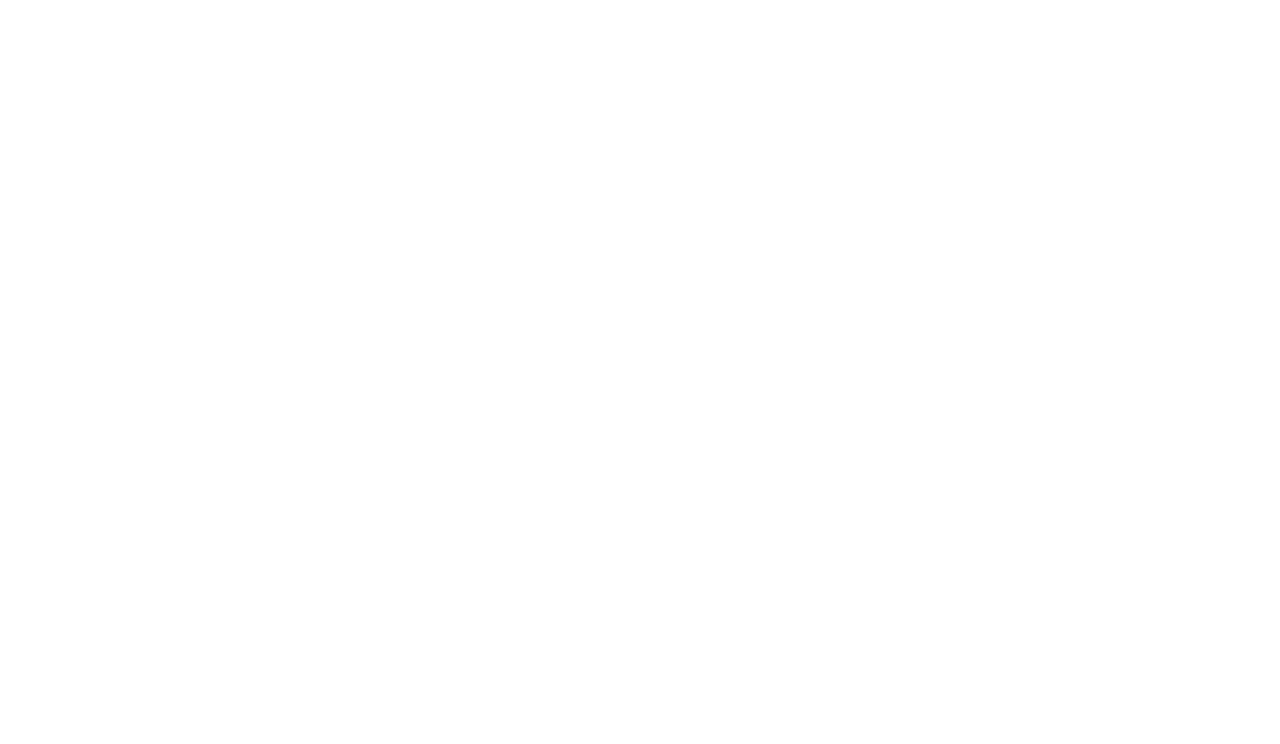
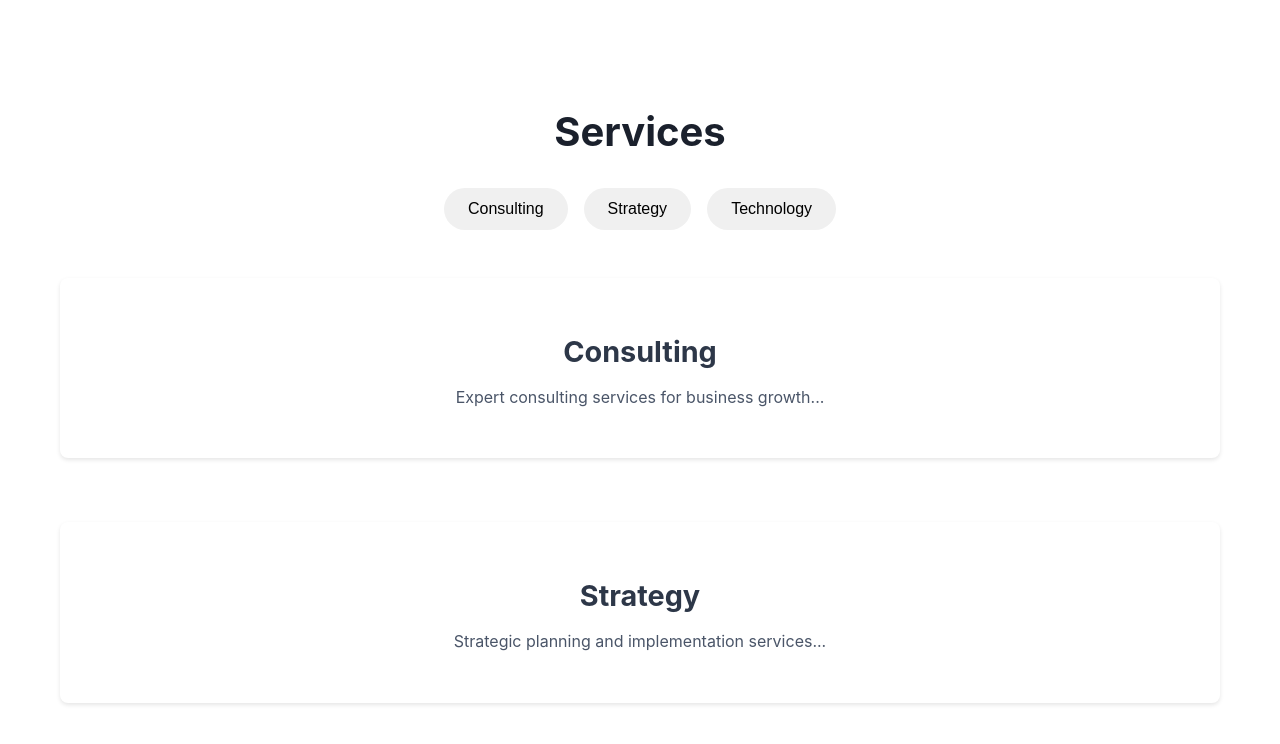
Before and after one commit to GideonLangenhoven/coffeefuel, a React (Create React App) app: page /services in a window 1280 px wide. Before the commit this address had no page. Shown: the top 744 px of the page. Built offline with nearby package versions, Linux system fonts and the light colour scheme.

Commit message:
“Industries”

```diff
--- a/src/App.js
+++ b/src/App.js
@@ -7,6 +7,7 @@ import Industries from './Views/Industries';
 import Services from './Views/Services';
 import Insights from './Views/Insights';
 import AboutUs from './Views/AboutUs';
+import Testimonials from './Views/Testimonials';
 
 function App() {
   return (
@@ -14,10 +15,11 @@ function App() {
       <div className="App">
         <Routes>
           <Route path="/" element={<HomePage />} />
-          <Route path="/industry1" element={<Industries />} />
-          <Route path="/service1" element={<Services />} />
-          <Route path="/insight1" element={<Insights />} />
+          <Route path="/industries" element={<Industries />} />
+          <Route path="/services" element={<Services />} />
+          <Route path="/insights" element={<Insights />} />
           <Route path="/about" element={<AboutUs />} />
+          <Route path="/testimonials" element={<Testimonials />} />
           {/* Add more routes as needed */}
         </Routes>
       </div>
--- a/src/Views/AboutUs.js
+++ b/src/Views/AboutUs.js
@@ -1,15 +1,39 @@
-// src/Views/Industries.js
+// src/Views/AboutUs.js
 import React from 'react';
-import Header from './Header';
-
+import './PageStyles.css';
 
 const AboutUs = () => {
+  const scrollToSection = (id) => {
+    const element = document.getElementById(id);
+    if (element) {
+      element.scrollIntoView({ behavior: 'smooth' });
+    }
+  };
+
   return (
-    <div>
-      <Header />
-      {/* Page content */}
-      <h1>Industries</h1>
-      <p>This is the Industries page.</p>
+    <div className="page-container">
+      <h1 className="page-title">About Us</h1>
+
+      <div className="section-nav">
+        <button onClick={() => scrollToSection('company')}>Company</button>
+        <button onClick={() => scrollToSection('team')}>Team</button>
+        <button onClick={() => scrollToSection('careers')}>Careers</button>
+      </div>
+
+      <section id="company" className="content-section">
+        <h2>Company</h2>
+        <p>Our story and mission...</p>
+      </section>
+
+      <section id="team" className="content-section">
+        <h2>Team</h2>
+        <p>Meet our expert team...</p>
+      </section>
+
+      <section id="careers" className="content-section">
+        <h2>Careers</h2>
+        <p>Join our growing team...</p>
+      </section>
     </div>
   );
 };
--- a/src/Views/Industries.js
+++ b/src/Views/Industries.js
@@ -1,16 +1,42 @@
 // src/Views/Industries.js
 import React from 'react';
-import Header from './Header';
-import Footer from '../Components/Footer';
+import './PageStyles.css';
 
 const Industries = () => {
+  // Function to scroll to section
+  const scrollToSection = (id) => {
+    const element = document.getElementById(id);
+    if (element) {
+      element.scrollIntoView({ behavior: 'smooth' });
+    }
+  };
+
   return (
-    <div>
-      <Header />
-      {/* Page content */}
-      <h1>Industries</h1>
-      <p>This is the Industries page.</p>
-      <Footer />
+    <div className="page-container">
+      <h1 className="page-title">Industries</h1>
+
+      {/* Navigation Links */}
+      <div className="section-nav">
+        <button onClick={() => scrollToSection('manufacturing')}>Manufacturing</button>
+        <button onClick={() => scrollToSection('automotive')}>Automotive</button>
+        <button onClick={() => scrollToSection('healthcare')}>Healthcare</button>
+      </div>
+
+      {/* Content Sections */}
+      <section id="manufacturing" className="content-section">
+        <h2>Manufacturing</h2>
+        <p>Comprehensive solutions for the manufacturing sector...</p>
+      </section>
+
+      <section id="automotive" className="content-section">
+        <h2>Automotive</h2>
+        <p>Innovative approaches for automotive industry challenges...</p>
+      </section>
+
+      <section id="healthcare" className="content-section">
+        <h2>Healthcare</h2>
+        <p>Advanced solutions for healthcare providers...</p>
+      </section>
     </div>
   );
 };
--- a/src/Views/Insights.js
+++ b/src/Views/Insights.js
@@ -1,16 +1,39 @@
-// src/Views/Industries.js
+// src/Views/Insights.js
 import React from 'react';
-import Header from './Header';
-import Footer from '../Components/Footer';
+import './PageStyles.css';
 
 const Insights = () => {
+  const scrollToSection = (id) => {
+    const element = document.getElementById(id);
+    if (element) {
+      element.scrollIntoView({ behavior: 'smooth' });
+    }
+  };
+
   return (
-    <div>
-      <Header />
-      {/* Page content */}
-      <h1>Industries</h1>
-      <p>This is the Industries page.</p>
-      <Footer />
+    <div className="page-container">
+      <h1 className="page-title">Insights</h1>
+
+      <div className="section-nav">
+        <button onClick={() => scrollToSection('blog')}>Blog</button>
+        <button onClick={() => scrollToSection('news')}>News</button>
+        <button onClick={() => scrollToSection('events')}>Events</button>
+      </div>
+
+      <section id="blog" className="content-section">
+        <h2>Blog</h2>
+        <p>Latest insights and thought leadership...</p>
+      </section>
+
+      <section id="news" className="content-section">
+        <h2>News</h2>
+        <p>Latest company and industry news...</p>
+      </section>
+
+      <section id="events" className="content-section">
+        <h2>Events</h2>
+        <p>Upcoming events and conferences...</p>
+      </section>
     </div>
   );
 };
--- /dev/null
+++ b/src/Views/PageStyles.css
@@ -0,0 +1,74 @@
+.page-container {
+  padding: 80px 20px 40px;
+  max-width: 1200px;
+  margin: 0 auto;
+}
+
+.page-title {
+  font-size: 2.5rem;
+  color: #1a202c;
+  margin-bottom: 2rem;
+  text-align: center;
+}
+
+.section-nav {
+  display: flex;
+  justify-content: center;
+  gap: 1rem;
+  margin-bottom: 3rem;
+  flex-wrap: wrap;
+}
+
+.section-nav button {
+  padding: 0.75rem 1.5rem;
+  background-color: #f0f0f0;
+  border: none;
+  border-radius: 25px;
+  cursor: pointer;
+  font-size: 1rem;
+  transition: all 0.3s ease;
+}
+
+.section-nav button:hover {
+  background-color: #e0e0e0;
+  transform: translateY(-2px);
+}
+
+.content-section {
+  margin-bottom: 4rem;
+  padding: 2rem;
+  background-color: #fff;
+  border-radius: 8px;
+  box-shadow: 0 2px 4px rgba(0, 0, 0, 0.1);
+}
+
+.content-section h2 {
+  color: #2d3748;
+  margin-bottom: 1rem;
+  font-size: 1.8rem;
+}
+
+.content-section p {
+  color: #4a5568;
+  line-height: 1.6;
+}
+
+@media (max-width: 768px) {
+  .page-container {
+    padding: 60px 15px 30px;
+  }
+
+  .page-title {
+    font-size: 2rem;
+  }
+
+  .section-nav {
+    flex-direction: column;
+    align-items: center;
+  }
+
+  .section-nav button {
+    width: 100%;
+    max-width: 300px;
+  }
+}
--- a/src/Views/Services.js
+++ b/src/Views/Services.js
@@ -1,16 +1,39 @@
-// src/Views/Industries.js
+// src/Views/Services.js
 import React from 'react';
-import Header from './Header';
-import Footer from '../Components/Footer';
+import './PageStyles.css';
 
 const Services = () => {
+  const scrollToSection = (id) => {
+    const element = document.getElementById(id);
+    if (element) {
+      element.scrollIntoView({ behavior: 'smooth' });
+    }
+  };
+
   return (
-    <div>
-      <Header />
-      {/* Page content */}
-      <h1>Industries</h1>
-      <p>This is the Industries page.</p>
-      <Footer />
+    <div className="page-container">
+      <h1 className="page-title">Services</h1>
+
+      <div className="section-nav">
+        <button onClick={() => scrollToSection('consulting')}>Consulting</button>
+        <button onClick={() => scrollToSection('strategy')}>Strategy</button>
+        <button onClick={() => scrollToSection('technology')}>Technology</button>
+      </div>
+
+      <section id="consulting" className="content-section">
+        <h2>Consulting</h2>
+        <p>Expert consulting services for business growth...</p>
+      </section>
+
+      <section id="strategy" className="content-section">
+        <h2>Strategy</h2>
+        <p>Strategic planning and implementation services...</p>
+      </section>
+
+      <section id="technology" className="content-section">
+        <h2>Technology</h2>
+        <p>Cutting-edge technology solutions...</p>
+      </section>
     </div>
   );
 };
--- /dev/null
+++ b/src/Views/Testimonials.js
@@ -0,0 +1,40 @@
+import React from 'react';
+import './PageStyles.css';
+
+const Testimonials = () => {
+  const scrollToSection = (id) => {
+    const element = document.getElementById(id);
+    if (element) {
+      element.scrollIntoView({ behavior: 'smooth' });
+    }
+  };
+
+  return (
+    <div className="page-container">
+      <h1 className="page-title">Testimonials</h1>
+
+      <div className="section-nav">
+        <button onClick={() => scrollToSection('client-stories')}>Client Stories</button>
+        <button onClick={() => scrollToSection('success-cases')}>Success Cases</button>
+        <button onClick={() => scrollToSection('feedback')}>Feedback</button>
+      </div>
+
+      <section id="client-stories" className="content-section">
+        <h2>Client Stories</h2>
+        <p>Real stories from our clients...</p>
+      </section>
+
+      <section id="success-cases" className="content-section">
+        <h2>Success Cases</h2>
+        <p>Our successful project implementations...</p>
+      </section>
+
+      <section id="feedback" className="content-section">
+        <h2>Feedback</h2>
+        <p>What our clients say about us...</p>
+      </section>
+    </div>
+  );
+};
+
+export default Testimonials;
```
